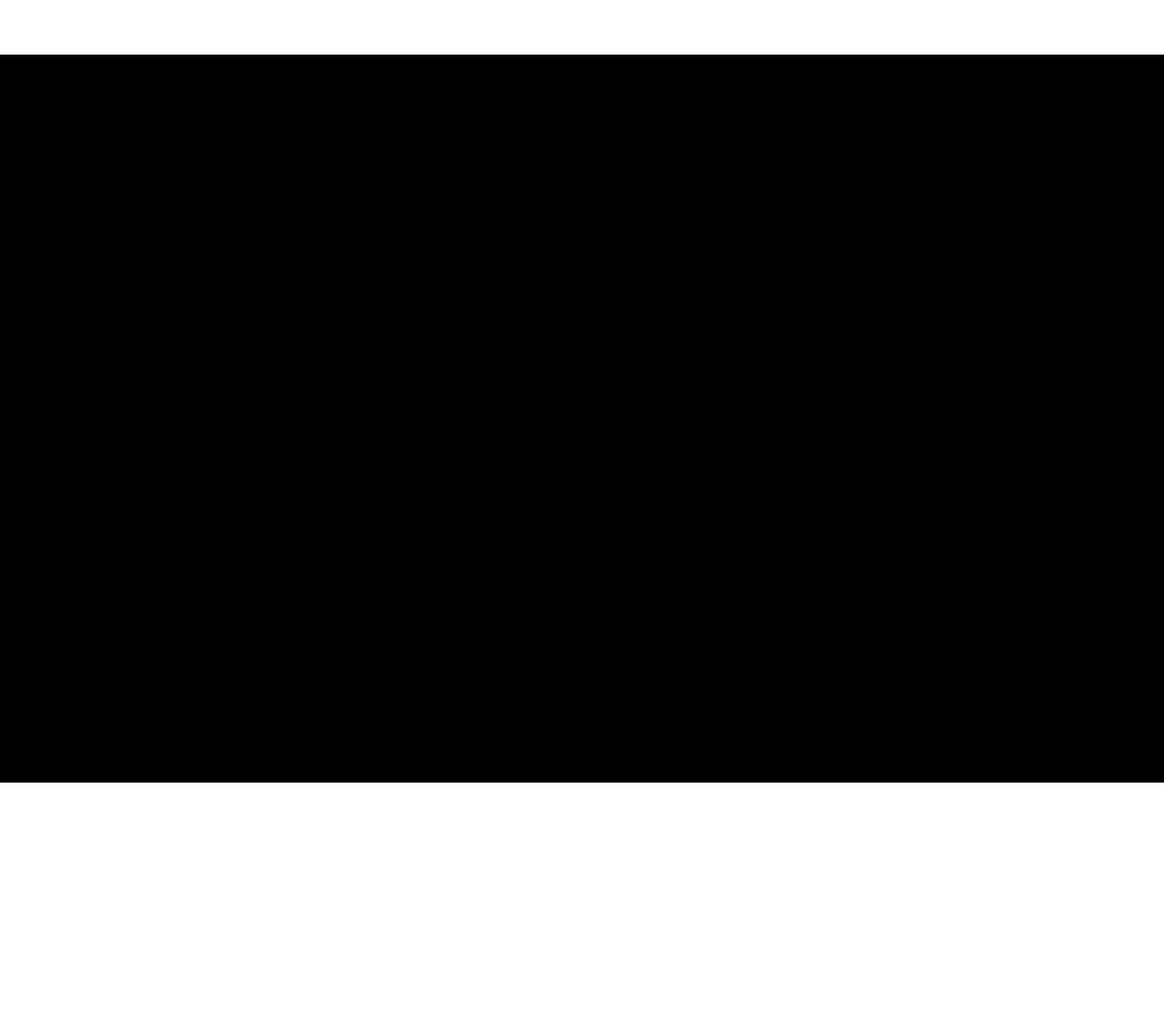
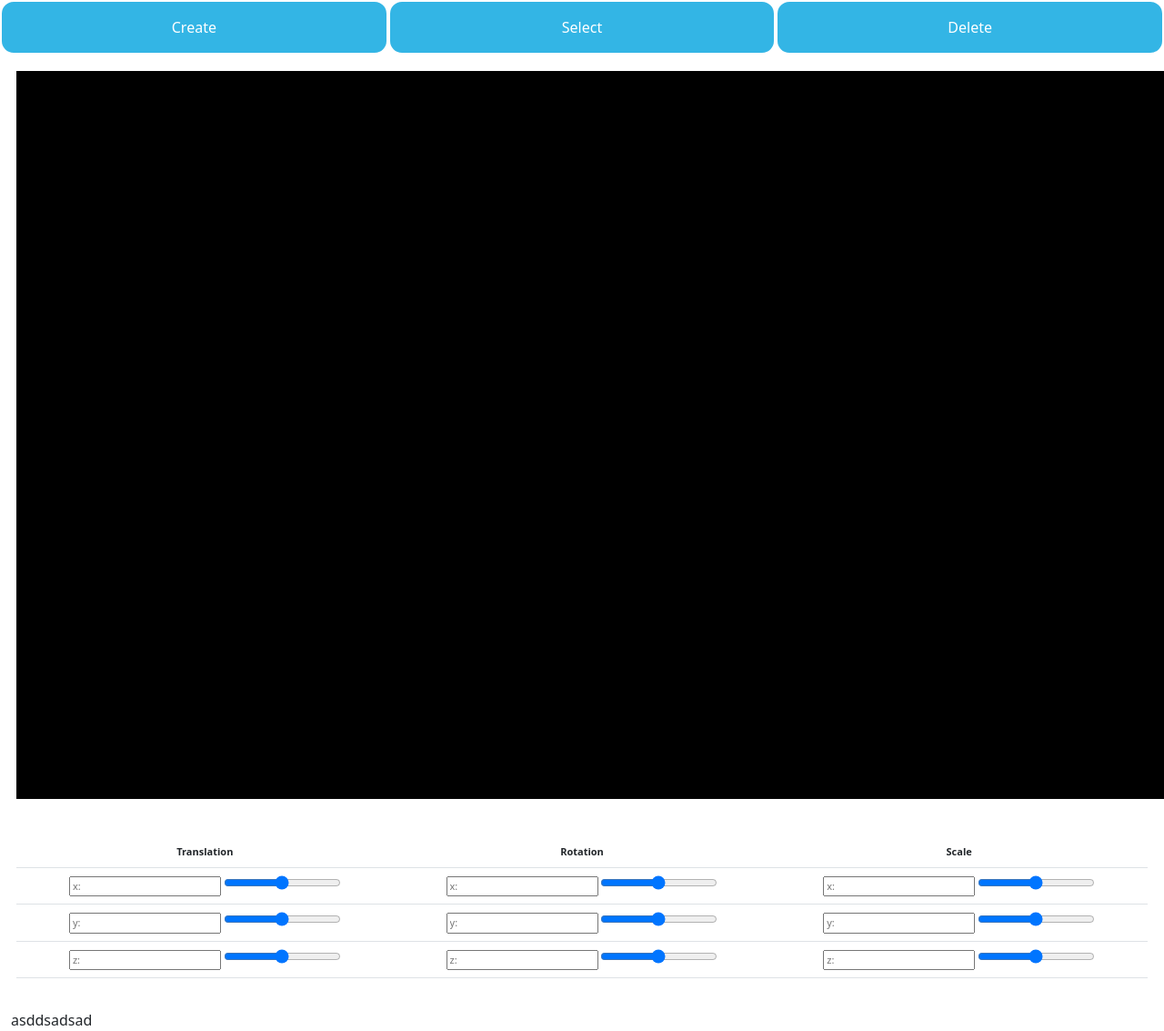
Before and after one commit to sodes-proxy/ADC-Classworks, a plain HTML site: page Modeling/index.html in a window 1280 px wide. Shown: the whole page at 91% size. Before the commit the page ends 866 px from the top, so only its background shows below. Drawn offline with Linux system fonts and the light colour scheme.

Commit message:
added sliders and inputs for manipulating objects

```diff
--- a/Modeling/index.html
+++ b/Modeling/index.html
@@ -9,16 +9,76 @@
 </head>
 
 <body onload="main()">
-  <div class="container-md">
+  <div class="container-fluid">
     <div class="row">
-      <div class="col-sm" >Create</div>
-      <div class="col-sm">Select</div>
-      <div class="col-sm">3</div>
+      <div class="col-lg button_mode" id="create_mode" onmouseover="this.style.backgroundColor='red';" onmouseout="this.style.backgroundColor='#33b5e5'">Create</div>
+      <div class="col-lg button_mode" id="select_mode" onmouseover="this.style.backgroundColor='red';" onmouseout="this.style.backgroundColor='#33b5e5'">Select</div>
+      <div class="col-lg button_mode" id="delete_mode" onmouseover="this.style.backgroundColor='red';" onmouseout="this.style.backgroundColor='#33b5e5'">Delete</div>
     </div>
   </div>
-  <canvas id="webgl" width="400" height="400">
-    Please use a browser that supports canvas
-  </canvas>
+  <div class="container-fluid">
+    <div class="row">
+      <div class="col-lg-8">
+        <canvas id="webgl" width="400" height="400">
+          Please use a browser that supports canvas
+        </canvas>
+      </div>
+      <div class="col" id="Transformations">
+        <table class="table table-condensed table-hover" style="font-size:11px">
+          <tr>
+            <th>Translation</th>
+            <th>Rotation</th>
+            <th>Scale</th>
+          </tr>
+          <tr>
+            <td>
+              <input type="text" id="translate_x" placeholder="x:">
+              <input type="range" min="1" max="100" value="50" class="slider" id="translate_x_slider">
+            </td>
+            <td>
+              <input type="text" id="rotate_x" placeholder="x:">
+              <input type="range" min="1" max="100" value="50" class="slider" id="rotate_x_slider">
+            </td>
+            <td>
+              <input type="text" id="scale_x" placeholder="x:">
+              <input type="range" min="1" max="100" value="50" class="slider" id="scale_x_slider">
+            </td>
+          </tr>
+          <tr>
+            <td>
+              <input type="text" id="translate_y" placeholder="y:">
+              <input type="range" min="1" max="100" value="50" class="slider" id="translate_y_slider">
+            </td>
+            <td>
+              <input type="text" id="rotate_y" placeholder="y:">
+              <input type="range" min="1" max="100" value="50" class="slider" id="rotate_y_slider">
+            </td>
+            <td>
+              <input type="text" id="scale_y" placeholder="y:">
+              <input type="range" min="1" max="100" value="50" class="slider" id="scale_y_slider">
+            </td>
+          </tr>
+          <tr>
+            <td>
+              <input type="text" id="translate_z" placeholder="z:">
+              <input type="range" min="1" max="100" value="50" class="slider" id="translate_z_slider">
+            </td>
+            <td>
+              <input type="text" id="rotate_z" placeholder="z:">
+              <input type="range" min="1" max="100" value="50" class="slider" id="rotate_z_slider">
+            </td>
+            <td>
+              <input type="text" id="scale_z" placeholder="z:">
+              <input type="range" min="1" max="100" value="50" class="slider" id="scale_z_slider">
+            </td>
+          </tr>
+        </table>
+      </div>
+    </div>
+  </div>
+  <div class="container-fluid">
+    asddsadsad
+  </div>
   <script src="lib/webgl-utils.js"></script>
   <script src="lib/webgl-debug.js"></script>
   <script src="lib/cuon-utils.js"></script>
```
